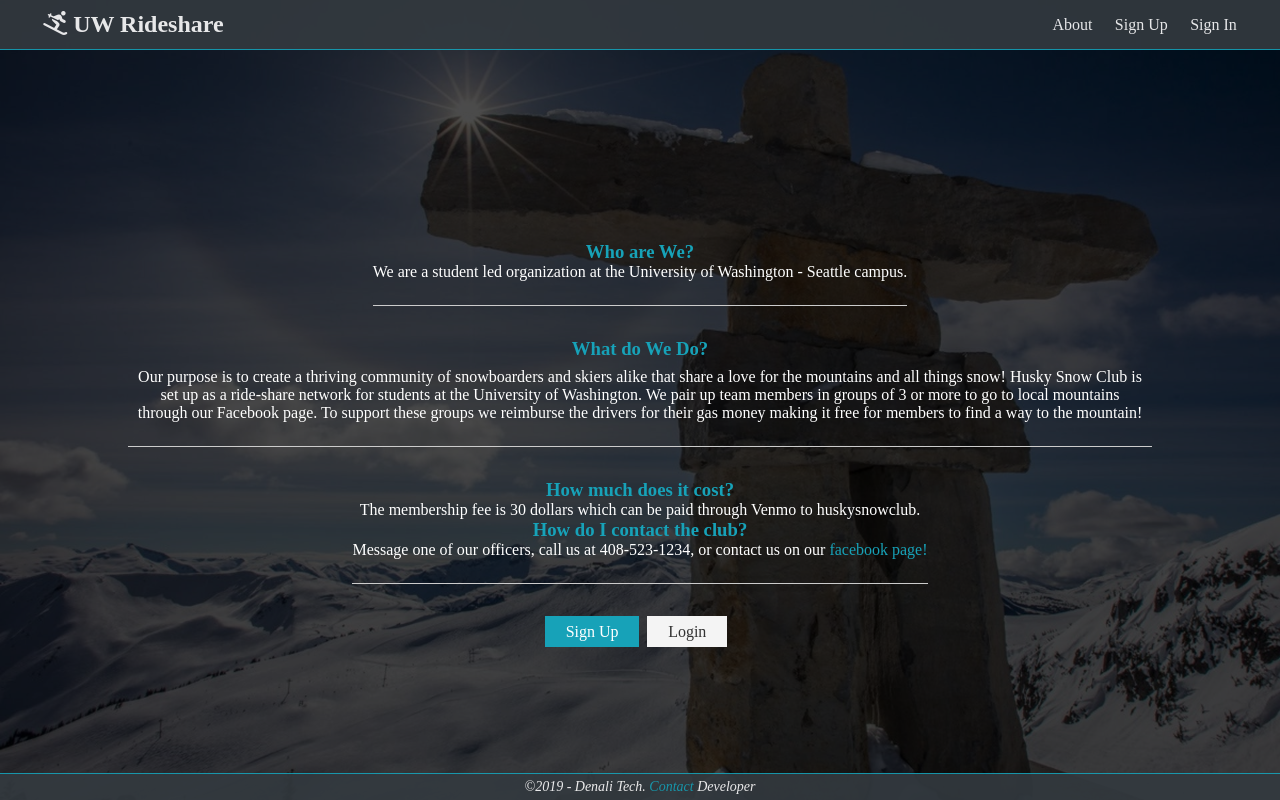
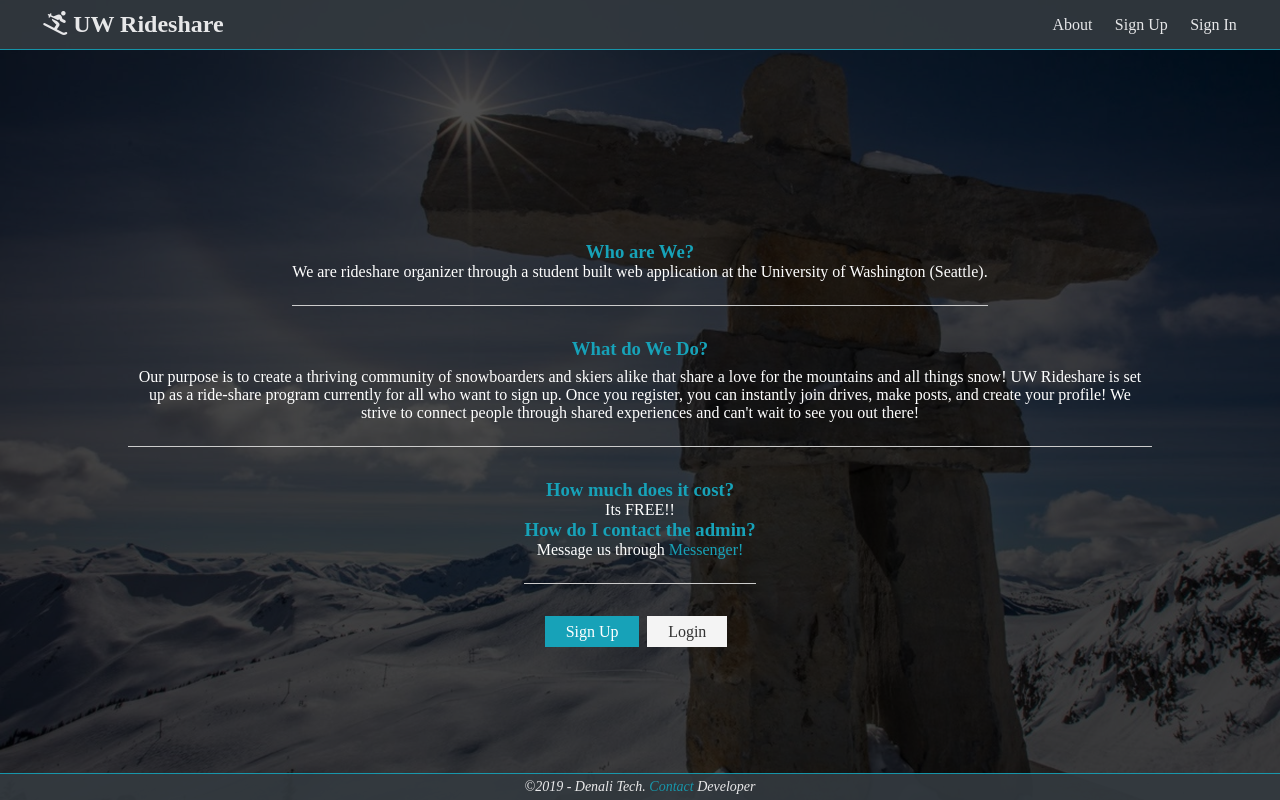
Before and after one commit to wbfulton/hikingapp, a React (Create React App) app in the folder client/: page /about in a window 1280 px wide. Built offline with nearby package versions, Linux system fonts and the light colour scheme; no server answers.

Commit message:
Change about page

```diff
--- a/client/src/components/layout/About.js
+++ b/client/src/components/layout/About.js
@@ -10,8 +10,8 @@ const About = () => {
           <div className="m">
             <h3 className="text-primary">Who are We?</h3>
             <p className="text-center">
-              We are a student led organization at the University of Washington
-              - Seattle campus.
+              We are rideshare organizer through a student built web application
+              at the University of Washington (Seattle).
             </p>
             <div className="line"></div>
           </div>
@@ -21,12 +21,10 @@ const About = () => {
             <p className="text-center m">
               Our purpose is to create a thriving community of snowboarders and
               skiers alike that share a love for the mountains and all things
-              snow! Husky Snow Club is set up as a ride-share network for
-              students at the University of Washington. We pair up team members
-              in groups of 3 or more to go to local mountains through our
-              Facebook page. To support these groups we reimburse the drivers
-              for their gas money making it free for members to find a way to
-              the mountain!
+              snow! UW Rideshare is set up as a ride-share program currently for
+              all who want to sign up. Once you register, you can instantly join
+              drives, make posts, and create your profile! We strive to connect
+              people through shared experiences and can't wait to see you out there!
             </p>
             <div className="line"></div>
           </div>
@@ -34,16 +32,11 @@ const About = () => {
           <div className="m">
             <h3 className="text-primary">How much does it cost?</h3>
             <p className="text-center">
-              The membership fee is 30 dollars which can be paid through Venmo
-              to huskysnowclub.
+              Its FREE!!
             </p>
-            <h3 className="text-primary">How do I contact the club?</h3>
+            <h3 className="text-primary">How do I contact the admin?</h3>
             <p className="text-center">
-              Message one of our officers, call us at 408-523-1234, or contact
-              us on our{' '}
-              <a href="https://www.facebook.com/pg/huskysnowclub/">
-                facebook page!
-              </a>
+              Message us through <a href="m.me/wbfulton">Messenger!</a>
             </p>
             <div className="line"></div>
           </div>
```
